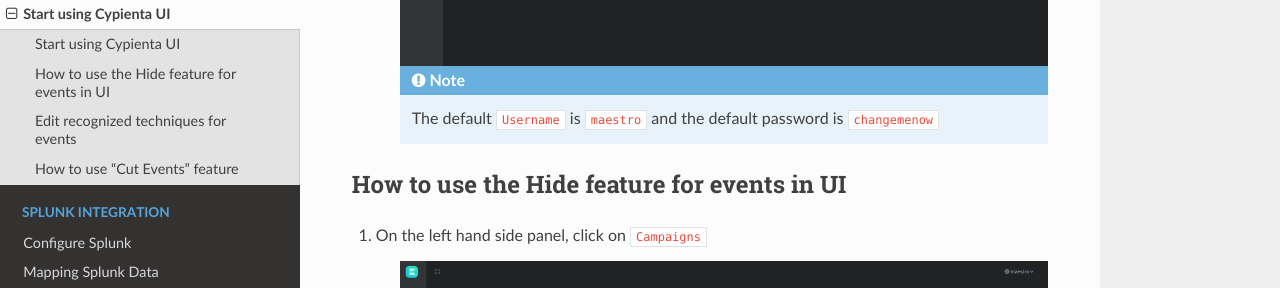
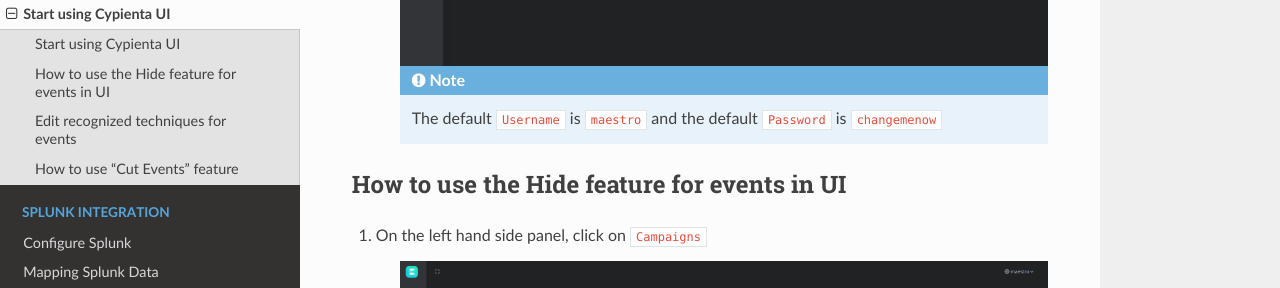
Before and after one commit to cypienta/docs, a Sphinx documentation site: the page built from docs/source/deploy_ui/start_using.rst, in a window 1280 px wide and 900 px high, scrolled down 1347 px. Shown: the part 149-437 px from the top of the window. Built offline with Sphinx 7.4.7 and the Read the Docs theme 2.0.0, drawn with Linux system fonts in a browser that asks for light colours.

```diff
--- a/docs/source/deploy_ui/start_using.rst
+++ b/docs/source/deploy_ui/start_using.rst
@@ -28,7 +28,7 @@ Start using Cypienta UI
         :align: center
 
     .. note::
-        The default ``Username`` is ``maestro`` and the default password is ``changemenow``
+        The default ``Username`` is ``maestro`` and the default ``Password`` is ``changemenow``
 
 
 How to use the Hide feature for events in UI
```
